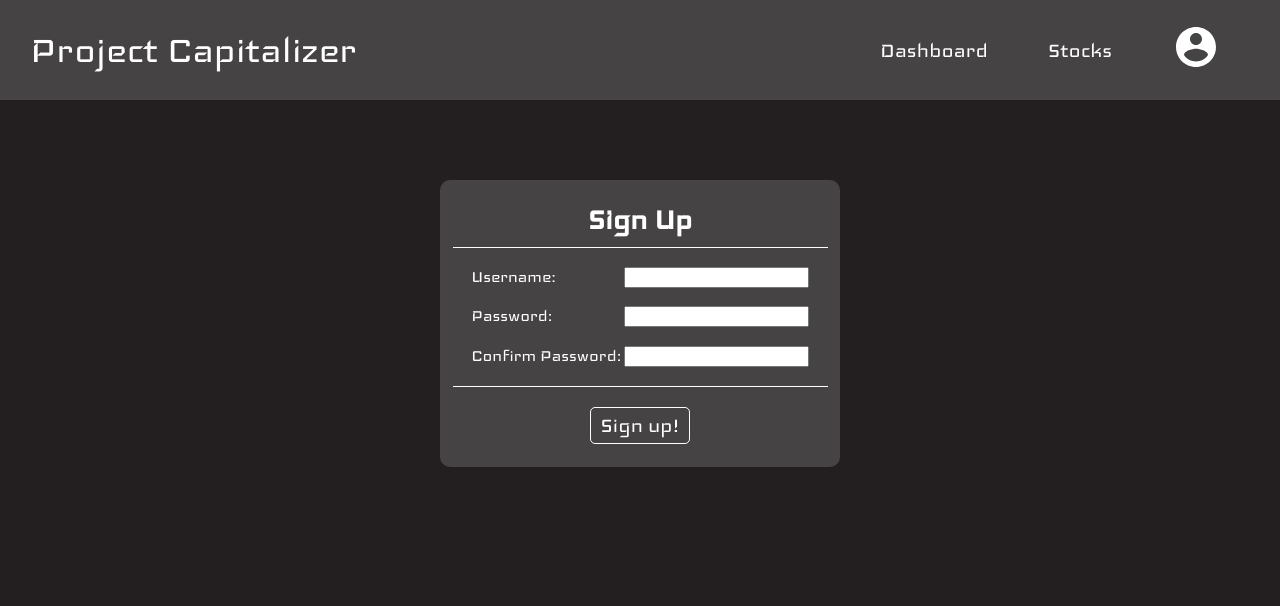
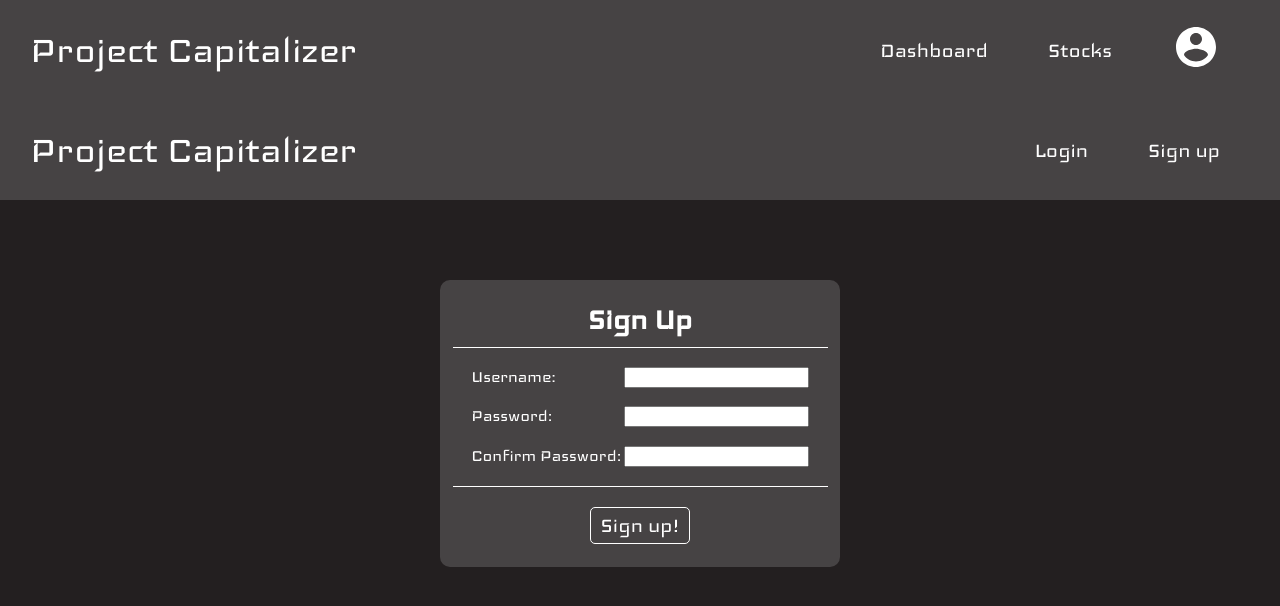
Before and after one commit to Senior-Project-2020/Capitalizer_UI, a React (Create React App) app: page /signup in a window 1280 px wide. Shown: the top 606 px of the page. Built offline with nearby package versions, Linux system fonts and the light colour scheme.

Commit message:
Add navbar for nonauthorized users

```diff
--- a/src/App.js
+++ b/src/App.js
@@ -1,5 +1,6 @@
 import React from "react";
 import { NavBar } from "./components/NavBar";
+import { NonauthNavBar } from "./components/NonauthNavBar";
 import { DashboardPage } from "./Dashboard/Dashboard";
 import { BrowserRouter as Router, Route } from "react-router-dom";
 import { CapitalizerProvider } from "./Context";
@@ -17,6 +18,7 @@ function App() {
           <div></div>
         </Route>
         <Route path="/signup">
+          <NonauthNavBar></NonauthNavBar>
           <SignupPage></SignupPage>
         </Route>
         <Route path="/stocks">
--- /dev/null
+++ b/src/components/NonauthNavBar.js
@@ -0,0 +1,59 @@
+import React from "react";
+import PropTypes from 'prop-types';
+import styled from "styled-components";
+import { useHistory } from "react-router";
+
+export function NonauthNavBar() {
+  return (
+    <NavBarContainer>
+      <LogoContainer>Project Capitalizer</LogoContainer>
+      <LinkContainer>
+        <Link path={"/login"}>Login</Link>
+        <Link path={"/signup"}>Sign up</Link>
+      </LinkContainer>
+    </NavBarContainer>
+  );
+}
+
+const NavBarContainer = styled.div`
+  display: flex;
+  align-items: center;
+  justify-content: space-between;
+  background: rgba(255, 255, 255, 0.16);
+  height: 100px;
+  width: 100%;
+`;
+
+const LogoContainer = styled.div`
+  padding-left: 30px;
+  color: white;
+  font-size: 45px;
+`;
+
+const LinkContainer = styled.div`
+  display: flex;
+  align-items: center;
+  padding-right: 30px;
+`;
+
+const LinkWrapper = styled.div`
+  color: white;
+  font-size: 25px;
+  padding: 30px;
+  cursor: pointer;
+`;
+
+const Link = ({ path, children }) => {
+  const history = useHistory();
+
+  let handleClick = () => {
+    history.push(path);
+  };
+
+  return <LinkWrapper onClick={handleClick}>{children}</LinkWrapper>;
+};
+
+Link.propTypes = {
+  path: PropTypes.string.isRequired,
+  children: PropTypes.oneOfType([PropTypes.element, PropTypes.string]).isRequired,
+};
```
